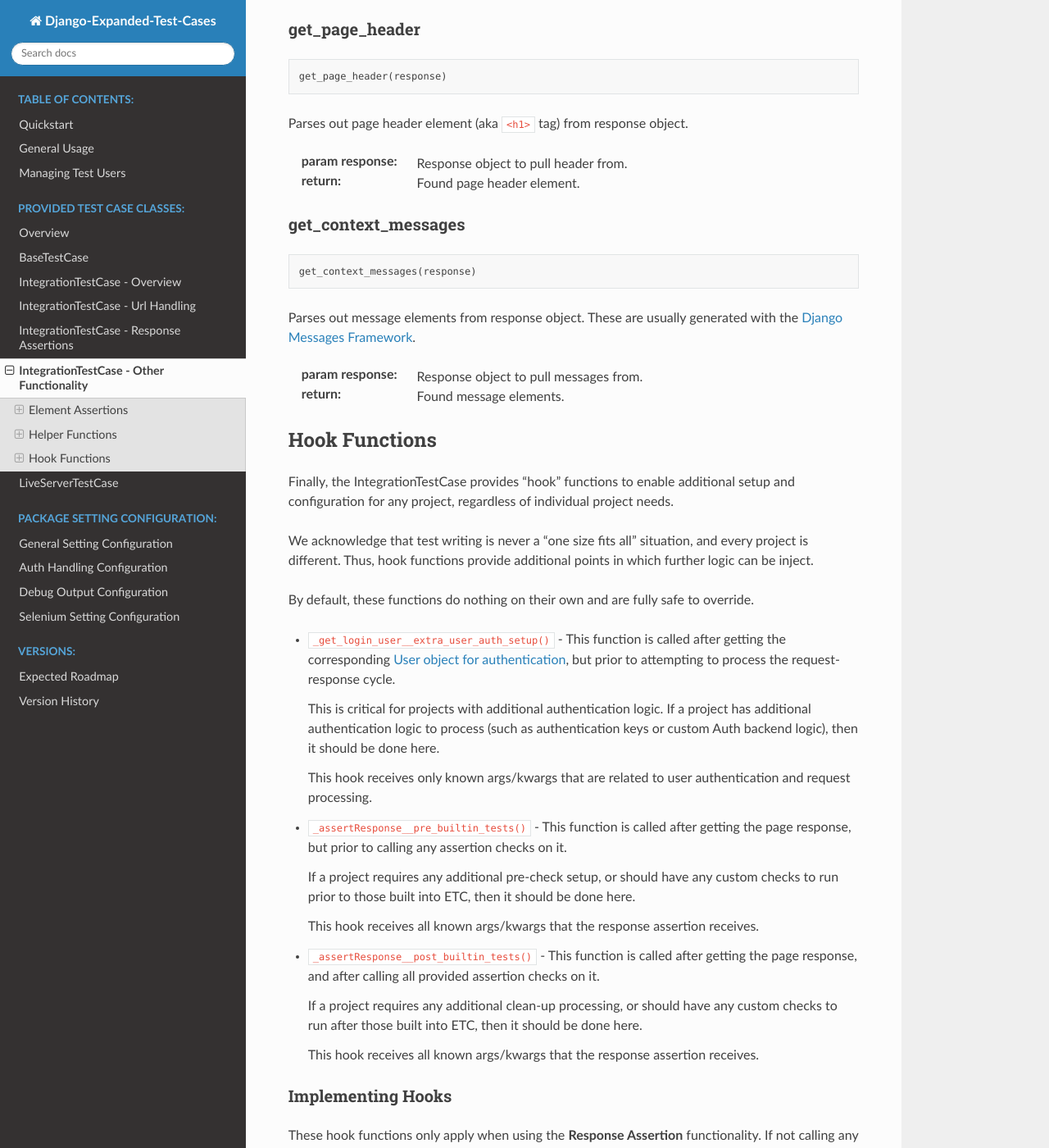
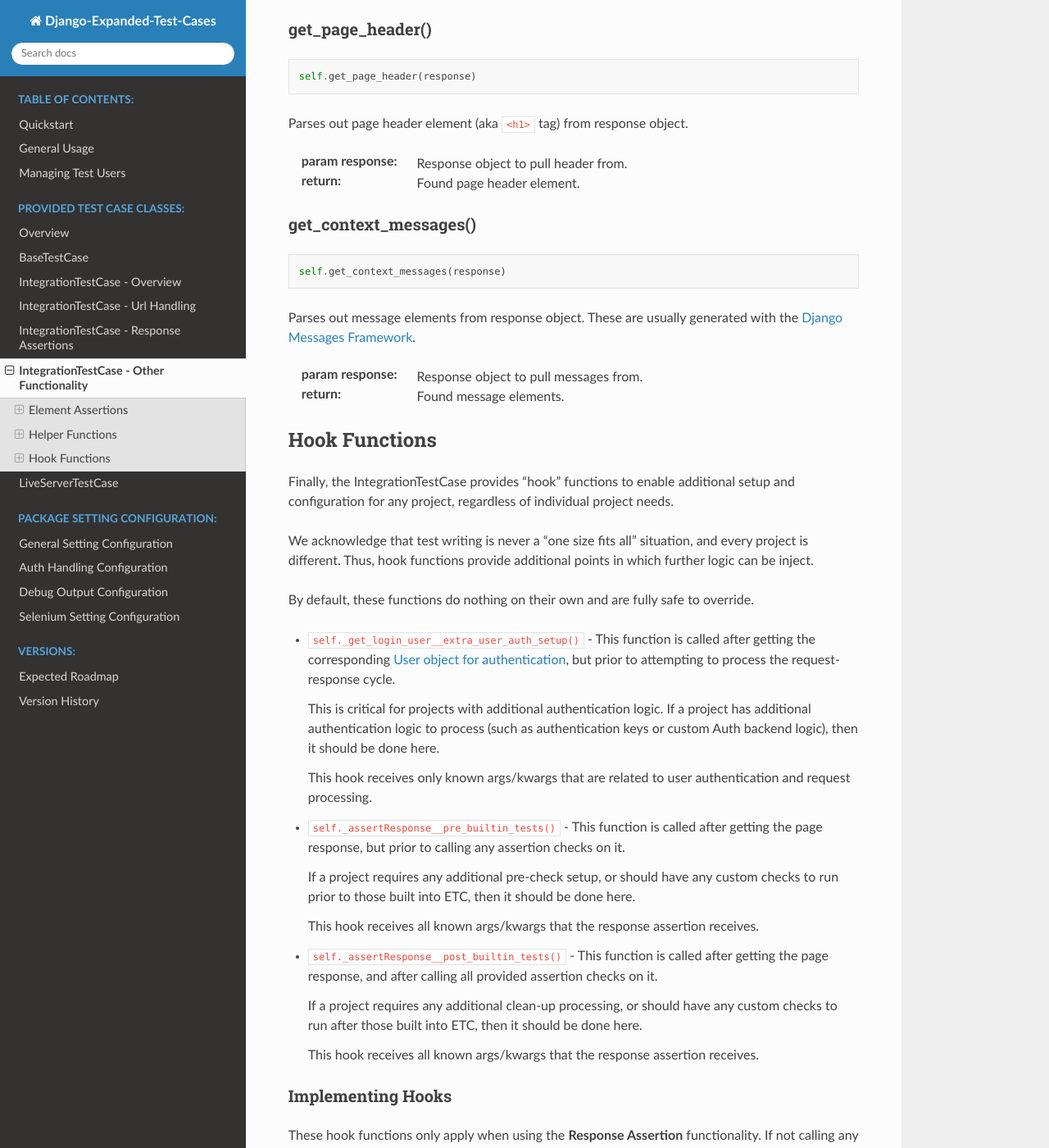
Before and after one commit to brodriguez8774/django-expanded-test-cases, a Sphinx documentation site: the page built from docs/source/test_cases/integration_test_case/other_functionality.rst, in a window 1280 px wide and 1400 px high, scrolled down 4649 px. Shown: the whole window at 82% size. Built offline with Sphinx 7.4.7 and the Read the Docs theme 3.1.0, drawn with Linux system fonts in a browser that asks for light colours; some of the changed text lies outside the part shown.

Commit message:
Update doc formatting on page headers and associated links

```diff
--- a/docs/source/test_cases/integration_test_case/other_functionality.rst
+++ b/docs/source/test_cases/integration_test_case/other_functionality.rst
@@ -21,12 +21,12 @@ required testing that the assertion didn't handle can be easily performed on
 the element.
 
 
-assertRedirects
----------------
+assertRedirects()
+-----------------
 
 .. code::
 
-    assertRedirects()
+    self.assertRedirects()
 
 Asserts that a request is redirected to a specific URL.
 
@@ -45,12 +45,12 @@ However, this adds additional wrapper logic to:
 :return: Return value of parent Django assertRedirects() function.
 
 
-assertStatusCode
-----------------
+assertStatusCode()
+------------------
 
 .. code::
 
-    assertStatusCode()
+    self.assertStatusCode()
 
 Asserts that a response has a given status code value.
 
@@ -62,12 +62,12 @@ Asserts that a response has a given status code value.
         logic on it.
 
 
-assertPageTitle
----------------
+assertPageTitle()
+-----------------
 
 .. code::
 
-    assertPageTitle()
+    self.assertPageTitle()
 
 Asserts that a response has a given title value. Aka, the ``<title>`` tag
 contents.
@@ -83,12 +83,12 @@ contents.
         on it.
 
 
-assertPageHeader
-----------------
+assertPageHeader()
+------------------
 
 .. code::
 
-    assertPageHeader()
+    self.assertPageHeader()
 
 Asserts that a response has a given page header value. Aka, the ``<h1>`` tag
 contents.
@@ -104,12 +104,12 @@ reliably in cases when there are multiple ``<h1>`` header tags on a page.
         logic on it.
 
 
-assertContextMessages
----------------------
+assertContextMessages()
+-----------------------
 
 .. code::
 
-    assertContextMessages()
+    self.assertContextMessages()
 
 Asserts that a response has the given context message values. These are
 usually generated with the
@@ -149,15 +149,15 @@ expected strings.
    checked for.
 
 
-assertNotContextMessages
-------------------------
+assertNotContextMessages()
+--------------------------
 
 .. code::
 
-    assertNotContextMessages()
+    self.assertNotContextMessages()
 
 The negation of
-:ref:`test_cases/integration_test_case/other_functionality:assertContextMessages`
+:ref:`test_cases/integration_test_case/other_functionality:assertContextMessages()`
 Asserts that a response does not contain the given context message values.
 These are usually generated with the
 `Django Messages Framework <https://docs.djangoproject.com/en/dev/ref/contrib/messages/>`_.
@@ -176,12 +176,12 @@ expected strings.
 :return: None.
 
 
-assertPageContent
------------------
+assertPageContent()
+-------------------
 
 .. code::
 
-    assertPageContent()
+    self.assertPageContent()
 
 Asserts that a response has the given page content html.
 
@@ -207,15 +207,15 @@ expected strings.
          logic on it.
 
 
-assertNotPageContent
---------------------
+assertNotPageContent()
+----------------------
 
 .. code::
 
-    assertNotPageContent()
+    self.assertNotPageContent()
 
 The negation of
-:ref:`test_cases/integration_test_case/other_functionality:assertPageContent`
+:ref:`test_cases/integration_test_case/other_functionality:assertPageContent()`
 Asserts that a response does not contain the given page content html.
 
 Expected content can be provided as a single string, or a list of multiple
@@ -232,12 +232,12 @@ that ordering is important.
          logic on it.
 
 
-assertRepeatingElement
-----------------------
+assertRepeatingElement()
+------------------------
 
 .. code::
 
-    assertRepeatingElement()
+    self.assertRepeatingElement()
 
 :param response: Response object to check against.
 :param expected_repeating_element: The expected repeating HTML element.
@@ -264,12 +264,12 @@ assertRepeatingElement
 Helper Functions
 ================
 
-get_page_title
---------------
+get_page_title()
+----------------
 
 .. code::
 
-    get_page_title(response)
+    self.get_page_title(response)
 
 Parses out title element (aka ``<title>`` tag) from response object.
 
@@ -278,12 +278,12 @@ Parses out title element (aka ``<title>`` tag) from response object.
 :return: Found title element.
 
 
-get_page_header
----------------
+get_page_header()
+-----------------
 
 .. code::
 
-    get_page_header(response)
+    self.get_page_header(response)
 
 Parses out page header element (aka ``<h1>`` tag) from response object.
 
@@ -292,12 +292,12 @@ Parses out page header element (aka ``<h1>`` tag) from response object.
 :return: Found page header element.
 
 
-get_context_messages
---------------------
+get_context_messages()
+----------------------
 
 .. code::
 
-    get_context_messages(response)
+    self.get_context_messages(response)
 
 Parses out message elements from response object. These are
 usually generated with the
@@ -322,8 +322,8 @@ inject.
 By default, these functions do nothing on their own and are fully safe to
 override.
 
-* ``_get_login_user__extra_user_auth_setup()`` - This function is called after
-  getting the corresponding
+* ``self._get_login_user__extra_user_auth_setup()``
+  - This function is called after getting the corresponding
   :doc:`User object for authentication<../../managing_test_users>`, but prior
   to attempting to process the request-response cycle.
 
@@ -335,8 +335,9 @@ override.
   This hook receives only known args/kwargs that are related to user
   authentication and request processing.
 
-* ``_assertResponse__pre_builtin_tests()`` - This function is called after getting
-  the page response, but prior to calling any assertion checks on it.
+* ``self._assertResponse__pre_builtin_tests()``
+  - This function is called after getting the page response, but prior to
+  calling any assertion checks on it.
 
   If a project requires any additional pre-check setup, or should have any
   custom checks to run prior to those built into ETC, then it should be done
@@ -344,7 +345,8 @@ override.
 
   This hook receives all known args/kwargs that the response assertion receives.
 
-* ``_assertResponse__post_builtin_tests()`` - This function is called after
+* ``self._assertResponse__post_builtin_tests()``
+  - This function is called after
   getting the page response, and after calling all provided assertion checks
   on it.
 
```
Also changed, not shown: docs/source/configuration/general.rst (+12 -8 lines), docs/source/test_cases/integration_test_case/overview.rst (+15 -15 lines), docs/source/test_cases/integration_test_case/response_assertions.rst (+23 -18 lines).
